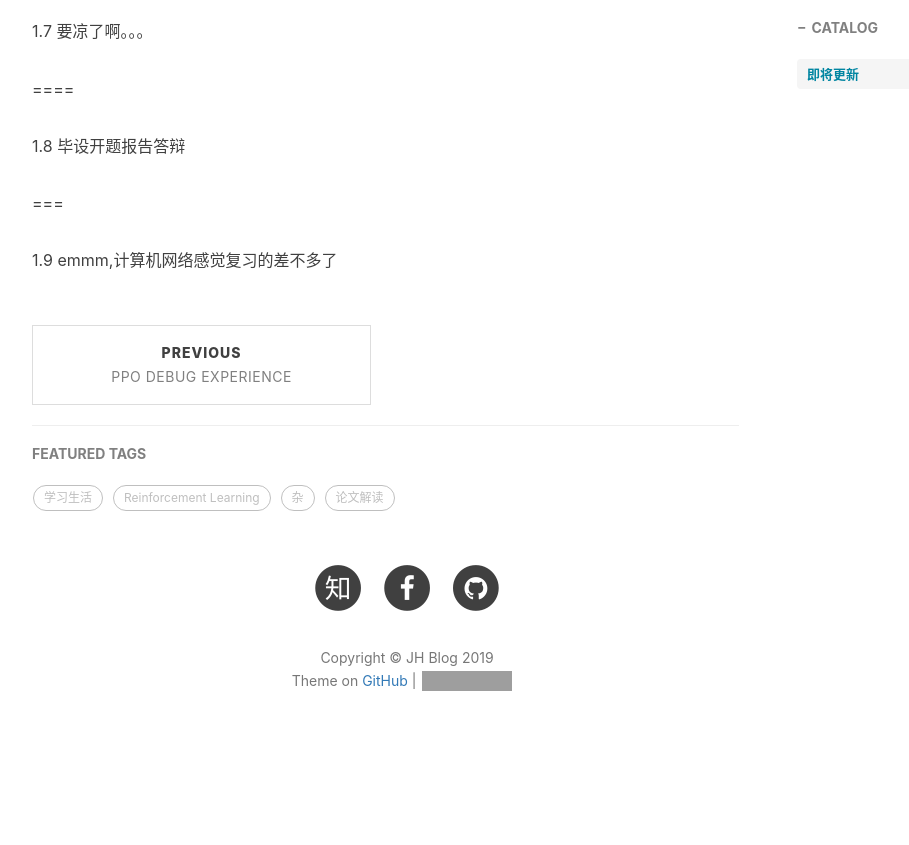
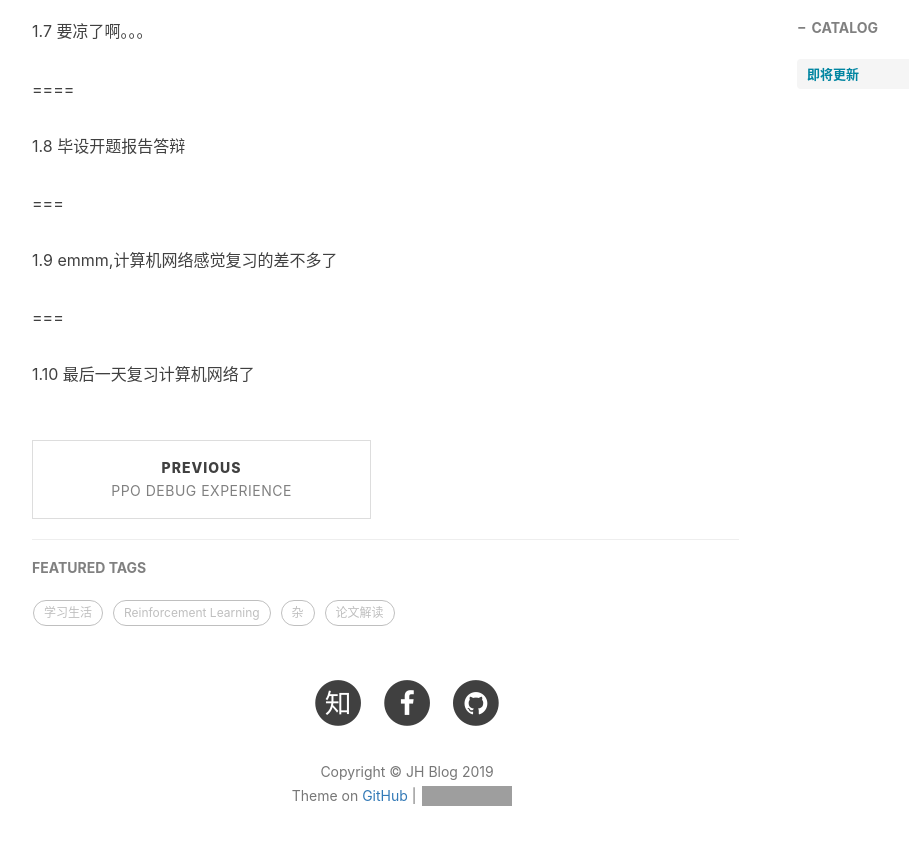
Before and after one commit to sweetice/previous_blog, a Jekyll site: the page built from _posts/2018-12-23-论文解读:Hierarchical Macro Strategy Model for MOBA Game AI.md, in a window 1280 px wide and 900 px high, scrolled down 2346 px. Shown: the top 845 px of the window, without its empty margins (233-1142 px from the left). Built offline with Jekyll 4.4.1, drawn with Linux system fonts in a browser that asks for light colours; nearby versions of some CDN libraries; comment, search, counter and statistics services are not loaded; before the commit the page ends 3131 px from its top, so only the background shows below that; grey boxes are pictures that could not be loaded.

Commit message:
Update 2018-12-23-论文解读:Hierarchical Macro Strategy Model for MOBA Game AI.md

```diff
--- a/_posts/2018-12-23-论文解读:Hierarchical Macro Strategy Model for MOBA Game AI.md
+++ b/_posts/2018-12-23-论文解读:Hierarchical Macro Strategy Model for MOBA Game AI.md
@@ -85,3 +85,7 @@ tags:
 ===
 
 1.9 emmm,计算机网络感觉复习的差不多了
+
+===
+
+1.10 最后一天复习计算机网络了
```
